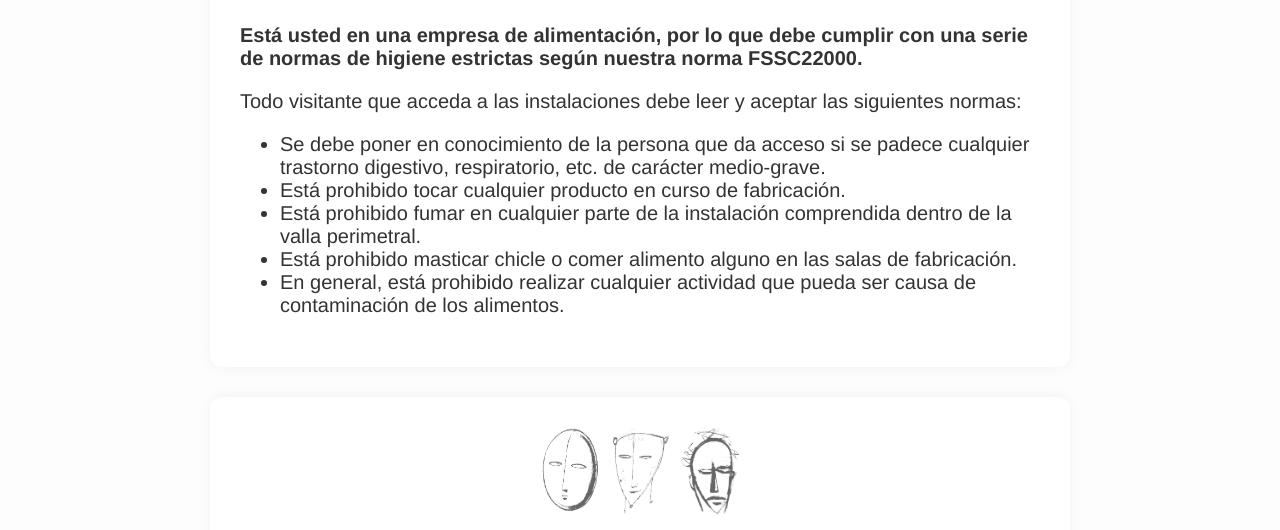
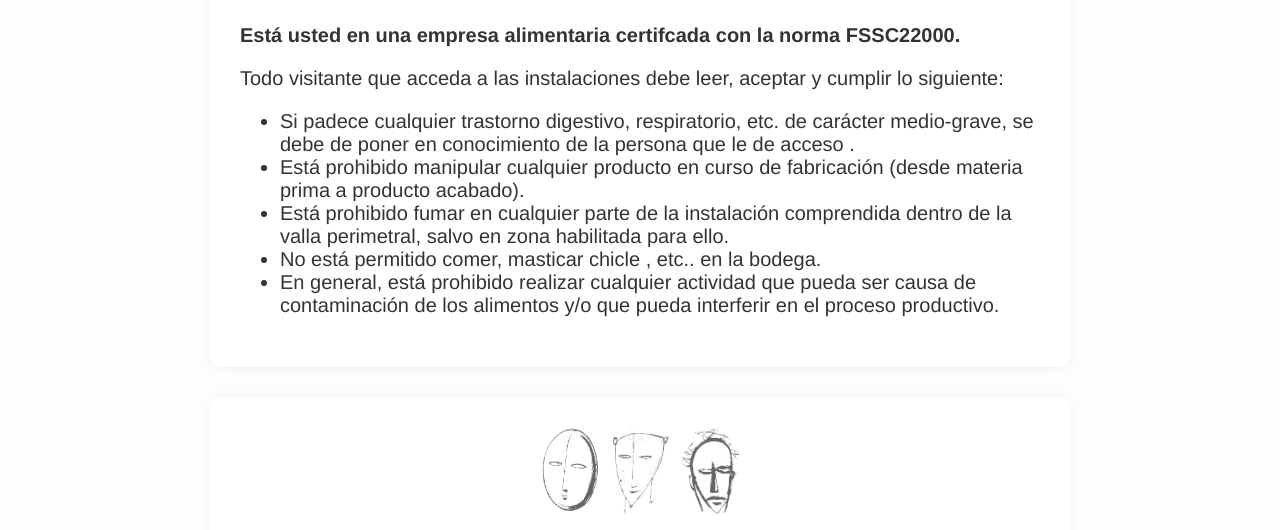
Before and after one commit to squirama/registro-visitas, a plain HTML site: page index.html in a window 1280 px wide. Shown: the part 270-800 px from the top of the page. Drawn offline with Linux system fonts and the light colour scheme.

Commit message:
Update index.html

```diff
--- a/index.html
+++ b/index.html
@@ -25,14 +25,14 @@
   </header>
   <div class="section">
     <h1>Normas de Higiene</h1>
-    <p><strong>Está usted en una empresa de alimentación, por lo que debe cumplir con una serie de normas de higiene estrictas según nuestra norma FSSC22000.</strong></p>
-    <p>Todo visitante que acceda a las instalaciones debe leer y aceptar las siguientes normas:</p>
+    <p><strong>Está usted en una empresa alimentaria certifcada con la norma FSSC22000.</strong></p>
+    <p>Todo visitante que acceda a las instalaciones debe leer, aceptar y cumplir lo siguiente:</p>
     <ul>
-      <li>Se debe poner en conocimiento de la persona que da acceso si se padece cualquier trastorno digestivo, respiratorio, etc. de carácter medio-grave.</li>
-      <li>Está prohibido tocar cualquier producto en curso de fabricación.</li>
-      <li>Está prohibido fumar en cualquier parte de la instalación comprendida dentro de la valla perimetral.</li>
-      <li>Está prohibido masticar chicle o comer alimento alguno en las salas de fabricación.</li>
-      <li>En general, está prohibido realizar cualquier actividad que pueda ser causa de contaminación de los alimentos.</li>
+      <li>Si padece cualquier trastorno digestivo, respiratorio, etc. de carácter medio-grave, se debe de poner en conocimiento de la persona que le de acceso .</li>
+      <li>Está prohibido manipular cualquier producto en curso de fabricación (desde materia prima a producto acabado).</li>
+      <li>Está prohibido fumar en cualquier parte de la instalación comprendida dentro de la valla perimetral, salvo en zona habilitada para ello.</li>
+      <li>No está permitido comer, masticar chicle , etc.. en la bodega.</li>
+      <li>En general, está prohibido realizar cualquier actividad que pueda ser causa de contaminación de los alimentos y/o que pueda interferir en el proceso productivo.</li>
     </ul>
   </div>
 
@@ -62,7 +62,7 @@
       <!-- Campos eliminados: ciudad, conocido -->
       <div class="checkbox-wrapper" style="text-align: center; margin-top: 30px;">
         <label for="promociones" style="display: block; font-weight: bold; font-size: 20px; margin-bottom: 10px;">
-          Acepto recibir información comercial y promociones.
+          Acepto recibir promociones y información comercial.
         </label><br>
         <input type="checkbox" name="promociones" id="promociones" required
                style="width: 1.5em; height: 1.5em; margin-top: 10px; -webkit-appearance: checkbox; appearance: checkbox;">
@@ -76,7 +76,7 @@
         <strong>Finalidad:</strong> Garantizar la seguridad y salud de los trabajadores.<br>
         <strong>Legitimación:</strong> Cumplimiento de una obligación legal (Art. 6.1.c RGPD).<br>
         <strong>Derechos:</strong> Acceso, rectificación, supresión y portabilidad de sus datos, de limitación y oposición a su tratamiento, así como a no ser objeto de decisiones basadas únicamente en el tratamiento automatizado de sus datos, cuando procedan.<br>
-        Puede ejercer sus derechos de protección de datos enviando un correo electrónico a: <a href="mailto:bodega@bodegascare.com">bodega@bodegascare.com</a> o por escrito a: Ctra. Aguarón km 47,100 50400 Cariñena.<br>
+        Puede ejercer sus derechos de protección de datos enviando un correo electrónico a: <a href="mailto:bodega@bodegascare.com">bodega@bodegascare.com</a> o por escrito a: Ctra. Aguarón km 47,100  50400 Cariñena.<br>
         <strong>Información adicional:</strong> Puede solicitar más información enviando un correo a <a href="mailto:bodega@bodegascare.com">bodega@bodegascare.com</a>.</p>
       </div>
 
```
